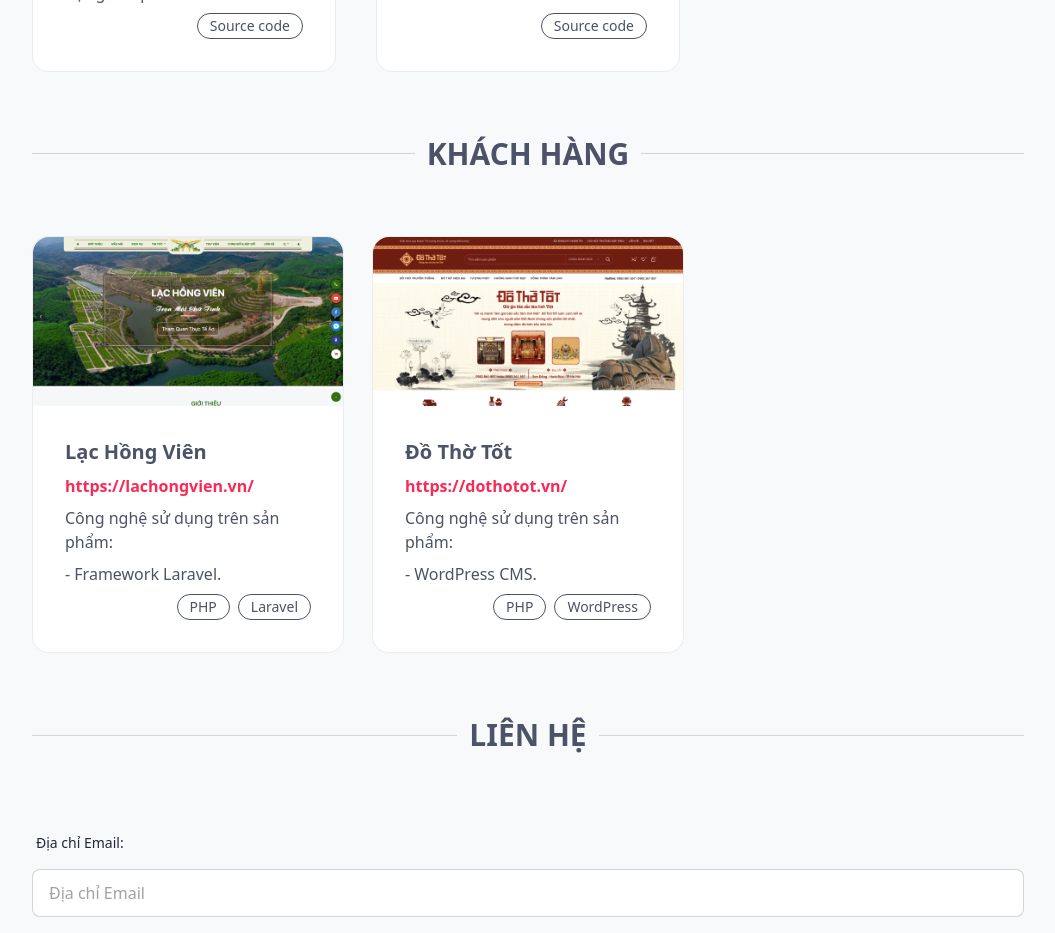
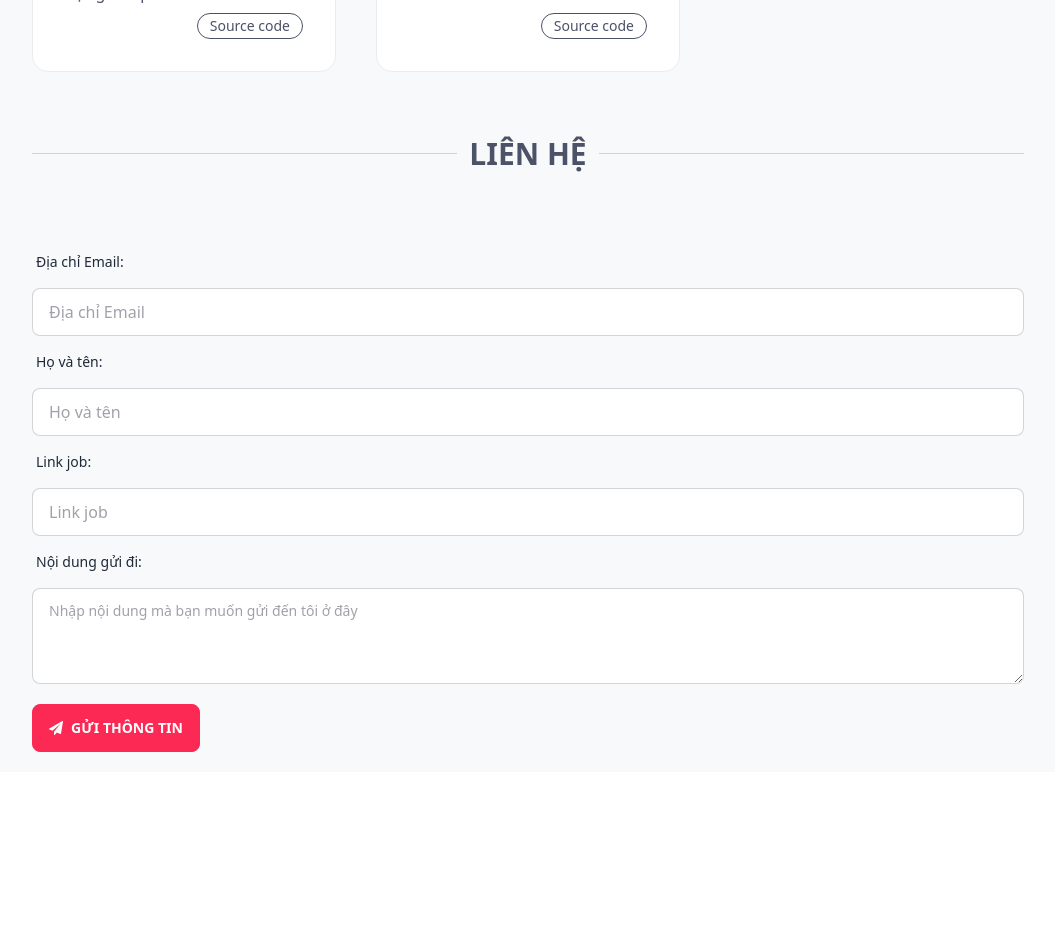
Before and after one commit to tuanductran/cv, a Vue app: page / in a window 1280 px wide. Shown: the part 1780-2713 px from the top of the page, without its empty margins (112-1167 px from the left). After the commit the page ends 2552 px from the top, so only its background shows below. Built offline with nearby package versions, Linux system fonts and the light colour scheme.

Commit message:
Update index.vue
Turn off section clients

```diff
--- a/src/layouts/AppContainer/index.vue
+++ b/src/layouts/AppContainer/index.vue
@@ -3,7 +3,7 @@
    import About from '../../views/About/index.vue'
    import Experiences from '../../views/Experiences/index.vue'
    import Projects from '../../views/Projects/index.vue'
-   import Clients from '../../views/Clients/index.vue'
+   //import Clients from '../../views/Clients/index.vue'
    import Contact from '../../views/Contact/index.vue'
 </script>
 
@@ -18,7 +18,7 @@
       <!-- Projects -->
       <projects />
       <!-- Clients -->
-      <clients />
+      <!-- <clients /> -->
       <!-- Contact -->
       <contact />
    </main>
```
